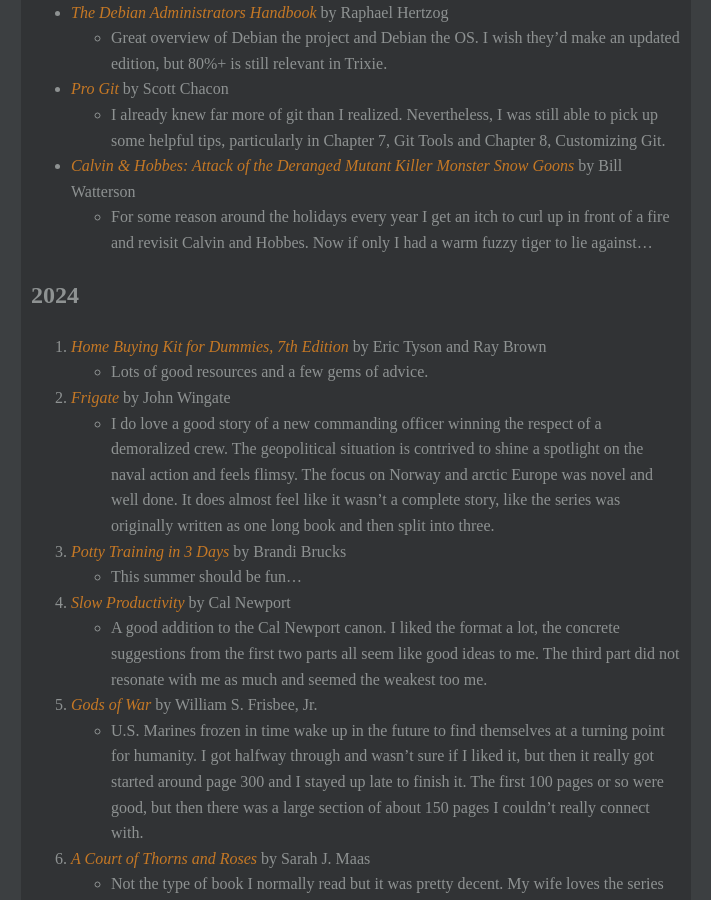
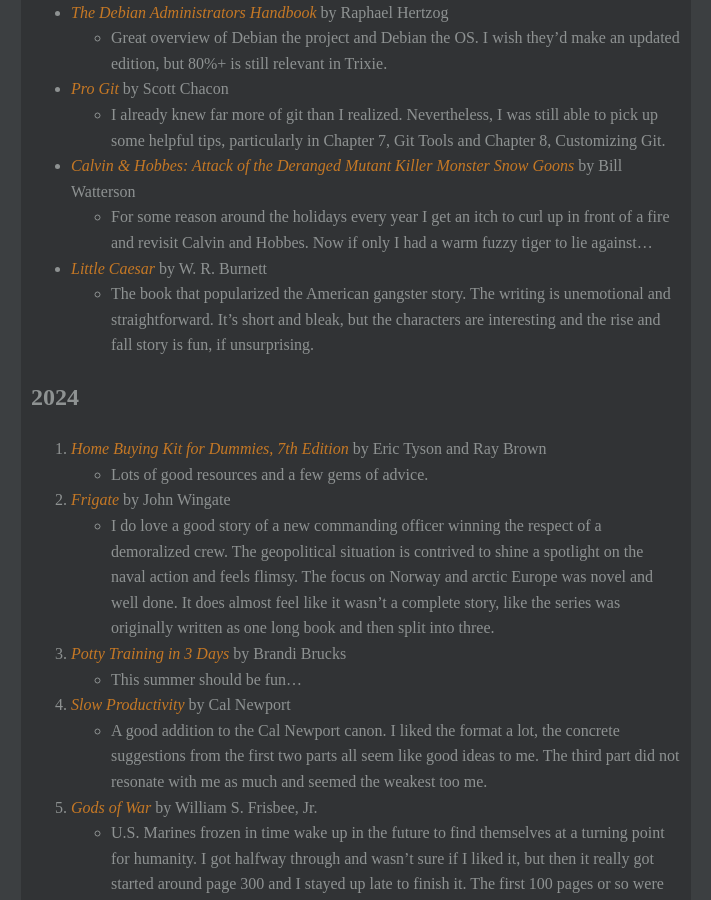
Before and after one commit to noUsernamesLef7/noUsernamesLef7.github.io, a Jekyll site: the page built from personal/books/index.md, in a window 1280 px wide and 900 px high, scrolled down 659 px. Shown: the whole window, without its empty margins (284-995 px from the left). Built offline with Jekyll 4.4.1, drawn with Linux system fonts in a browser that asks for light colours; some of the changed text lies outside the part shown.

Commit message:
Add Little Caesar to reading list.

```diff
--- a/personal/books/index.md
+++ b/personal/books/index.md
@@ -23,6 +23,8 @@ A few groupings of my favorite books on specific topics or genres, as well as a
     * I already knew far more of git than I realized. Nevertheless, I was still able to pick up some helpful tips, particularly in Chapter 7, Git Tools and Chapter 8, Customizing Git.
 * *Calvin & Hobbes: Attack of the Deranged Mutant Killer Monster Snow Goons* by Bill Watterson
     * For some reason around the holidays every year I get an itch to curl up in front of a fire and revisit Calvin and Hobbes. Now if only I had a warm fuzzy tiger to lie against...
+* *Little Caesar* by W. R. Burnett
+    * The book that popularized the American gangster story. The writing is unemotional and straightforward. It's short and bleak, but the characters are interesting and the rise and fall story is fun, if unsurprising.
 
 ## 2024
 1. *Home Buying Kit for Dummies, 7th Edition* by Eric Tyson and Ray Brown
```
Also changed, not shown: other parts of personal/books/index.md (+1 -1 lines).
